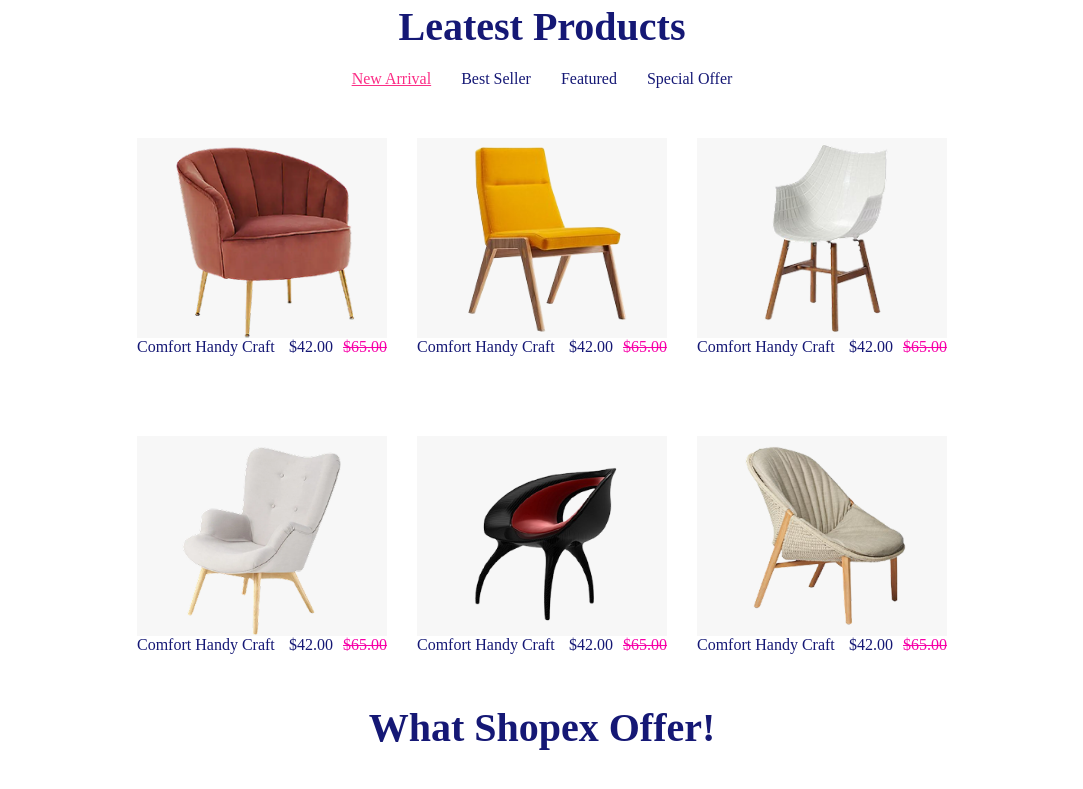
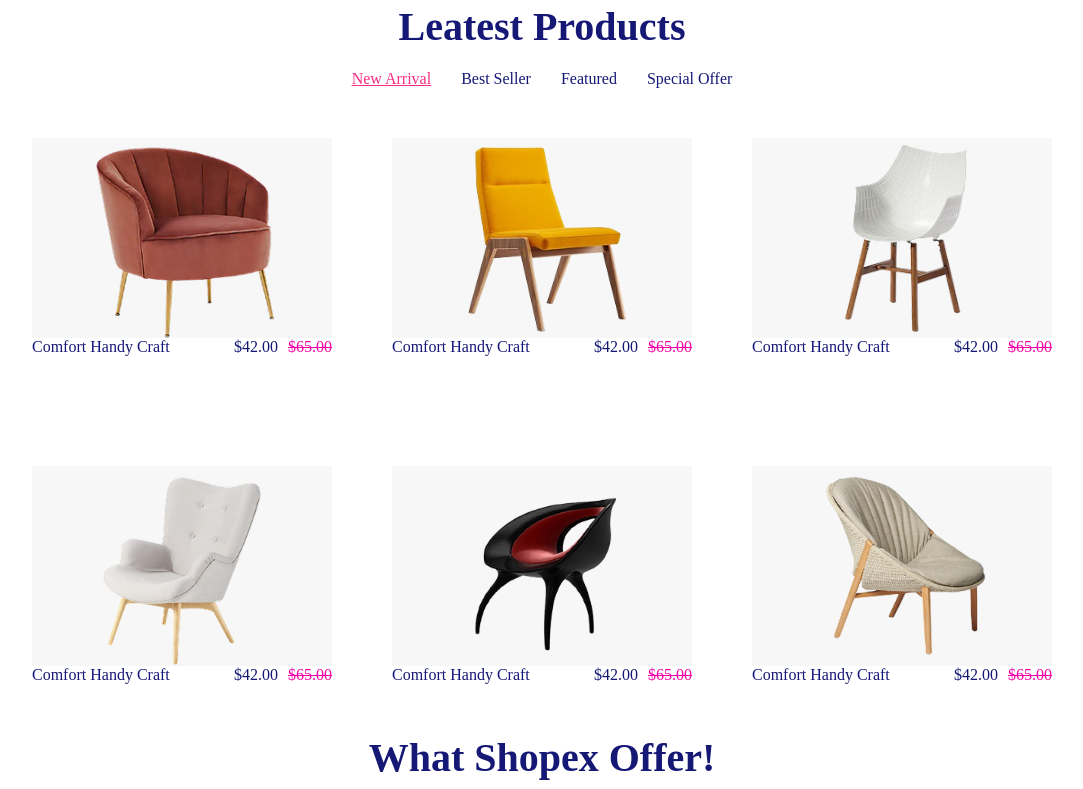
Before and after one commit to rawan-fraihat/hekto, a plain HTML site: page index.html in a window 1280 px wide. Shown: the part 1086-1875 px from the top of the page, without its empty margins (98-1181 px from the left). Drawn offline with Linux system fonts and the light colour scheme.

Commit message:
some final updates

```diff
--- a/assets/main.css
+++ b/assets/main.css
@@ -441,12 +441,11 @@ padding-bottom: 20px;
     background-color:#F7F7F7;
     display: flex;
     justify-content: center;
+    width:300px;
 }
-.leatest-products .products .product{
-    width:250px;
-}
+
 .leatest-products .bottom{
-width:250px;
+width:300px;
 color:#151875;
 padding-bottom: 50px;
 }
--- a/index.html
+++ b/index.html
@@ -149,8 +149,8 @@
                     <li><a>Special Offer</a></li>
                 </ul>
             </nav>
-            <div class="products container row margin-auto gap6">
-                <div class="product">
+            <div class="products container row margin-auto gap12">
+                <div class="product ">
                     <div class="top row">
                         <div class="leatest-icons">
                             <img class="shop" src="./img/shop.png">
```
